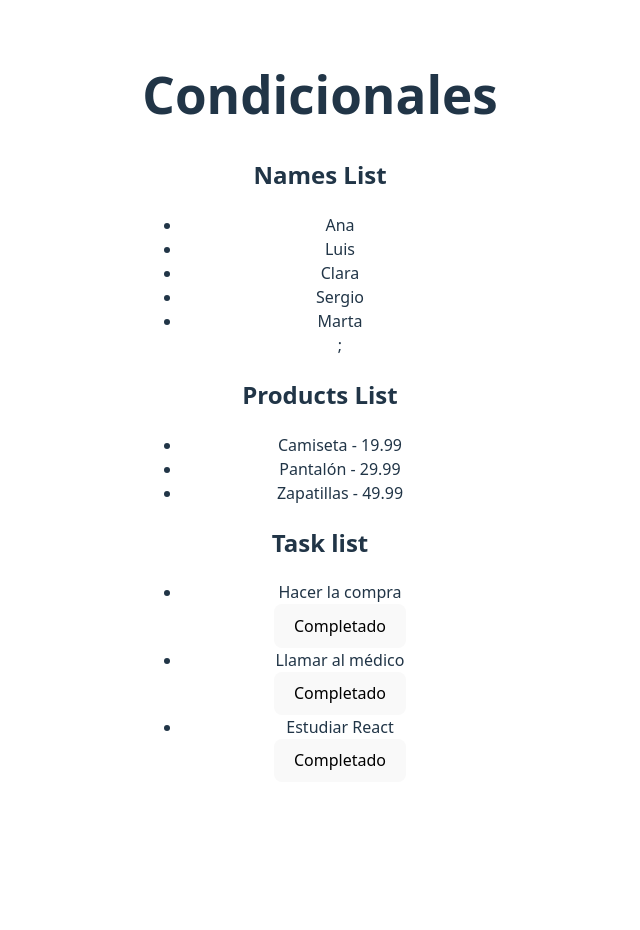
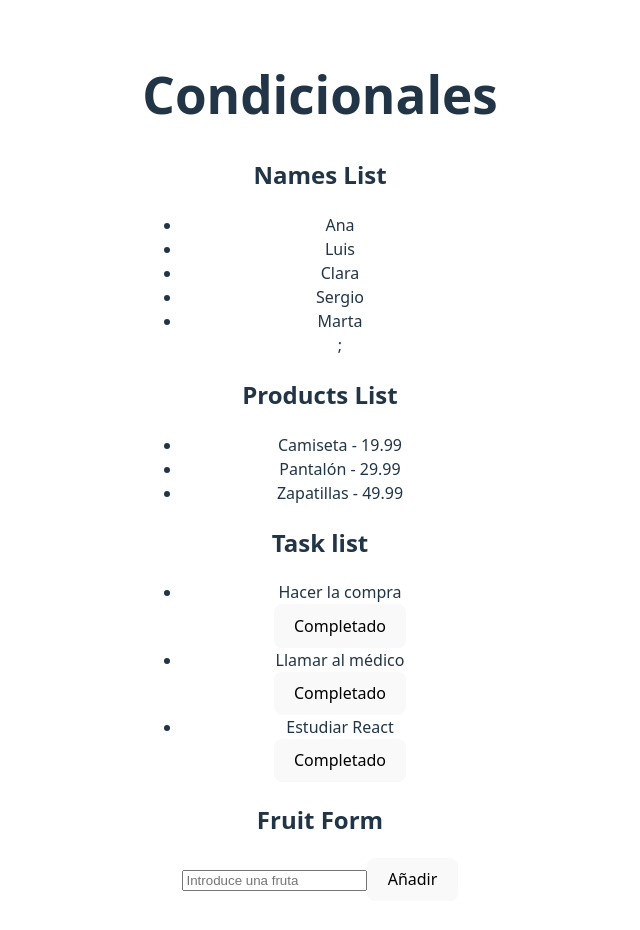
Before and after one commit to laura-gavilan/conditionals-react, a React (Vite) app: page / in a window 1280 px wide. Shown: the top 930 px of the page, without its empty margins (320-960 px from the left). Before the commit the page ends 830 px from the top, so only its background shows below. Built offline with nearby package versions, Linux system fonts and the light colour scheme.

Commit message:
add(component): add component FruitForm.jsx

```diff
--- a/src/App.jsx
+++ b/src/App.jsx
@@ -1,4 +1,5 @@
 import './App.css'
+import { AddFruitForm } from './components/AddFruitForm/AddFruitForm'
 import { NamesList } from './components/NameList/NameList'
 import { ProductList } from './components/ProductList/ProductList'
 import { TaskList } from './components/TaskList/TaskList'
@@ -15,6 +16,7 @@ export const App = () => {
 
       <TaskList/>
 
+      <AddFruitForm/>
     </div>
   )
 }
--- a/src/components/AddFruitForm/AddFruitForm.jsx
+++ b/src/components/AddFruitForm/AddFruitForm.jsx
@@ -0,0 +1,40 @@
+import { useState } from "react"
+
+export const AddFruitForm = () => {
+    const [fruit, setFruit] = useState("");
+    const [fruitList, setFruitList] = useState([]);
+
+    const handleOnChange = (event) => {
+        setFruit(event.target.value);
+    }
+
+    const handleOnSubmit = (event) => {
+        event.preventDefault();
+
+        setFruitList(prev => [...prev, fruit]);
+        setFruit("");
+    }
+
+    return (
+        <div>
+            <h2>Fruit Form</h2>
+            <form onSubmit={handleOnSubmit}>
+                <input
+                type="text"
+                value={fruit}
+                onChange={handleOnChange}
+                placeholder="Introduce una fruta"/>
+
+                <button type="submit">Añadir</button>
+            </form>
+
+            <ul>
+                {fruitList.map((fruits) => {
+                    return (
+                        <li key={fruits}>{fruits}</li>
+                    )
+                })}
+            </ul>
+        </div>
+    );
+};
```
